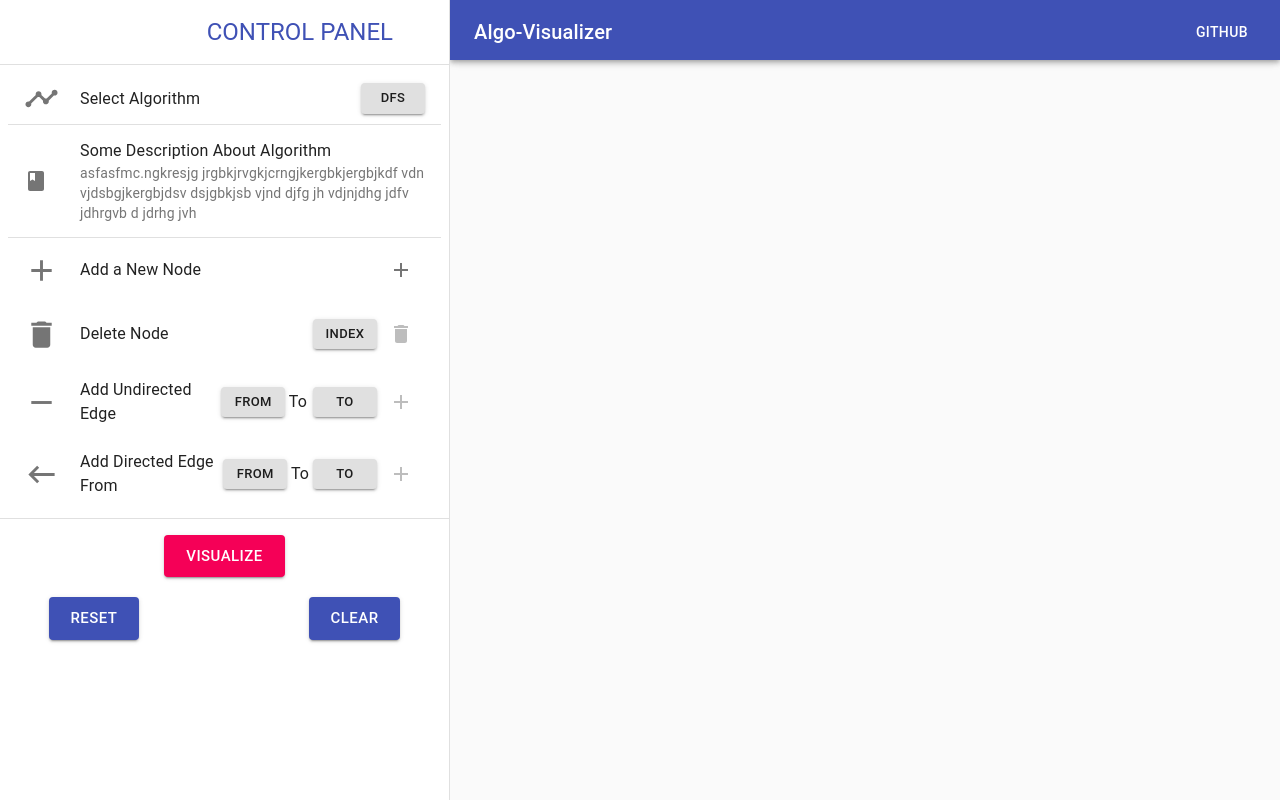
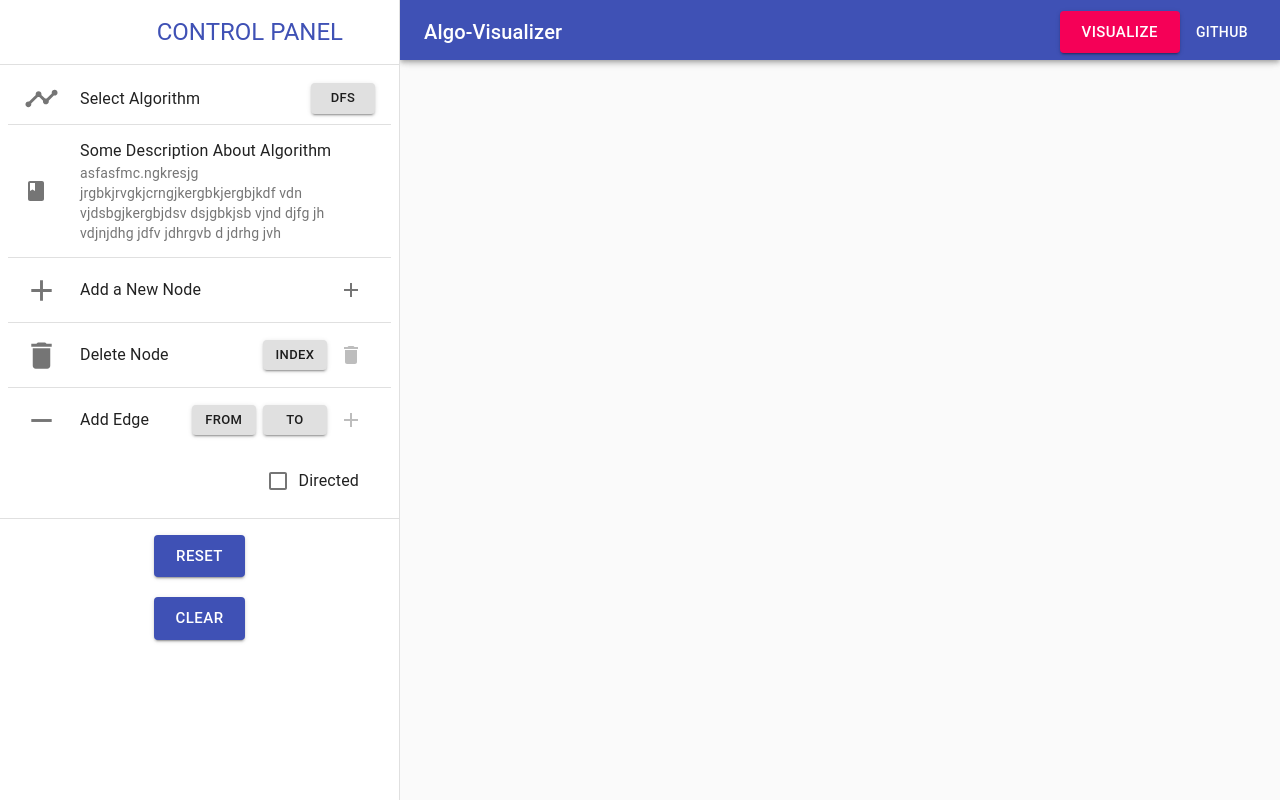
Before and after one commit to Synergise-IIT-Bhubaneswar/algo-visualizer, a React (Create React App) app: page / in a window 1280 px wide. Built offline with nearby package versions, Linux system fonts and the light colour scheme; some icons are missing.

Commit message:
Moved Visualize to AppBar, AddEdge UI improvement

```diff
--- a/src/components/UI/Header/Drawer.js
+++ b/src/components/UI/Header/Drawer.js
@@ -19,8 +19,11 @@ import List from "@material-ui/core/List";
 import ListItem from "@material-ui/core/ListItem";
 import ListItemText from "@material-ui/core/ListItemText";
 import Button from "@material-ui/core/Button";
+import FormGroup from "@material-ui/core/FormGroup"
+import FormControlLabel from '@material-ui/core/FormControlLabel'
+import Checkbox from '@material-ui/core/Checkbox'
 
-const drawerWidth = 450;
+const drawerWidth = 400;
 const useStyles = makeStyles((theme) => ({
   hide: {
     display: "none",
@@ -77,6 +80,7 @@ const CustomDrawer = (props) => {
   const [deleteNode, setDeleteNode] = useState("Index");
   const [deleteNodeMenuAnchor, setDeleteNodeMenuAnchor] = useState(null);
   const deleteNodeMenuOpen = Boolean(deleteNodeMenuAnchor);
+  const [isDirectedEdge, setIsDirectedEdge] = useState(false)
 
   //const nodeIndices = []
   useEffect(() => {
@@ -149,6 +153,9 @@ const CustomDrawer = (props) => {
     setEdgeTo("To");
   };
 
+  const checkDirectedEdge = () => {
+    setIsDirectedEdge(prev => !prev)
+  }
   return (
     <Drawer
       className={classes.drawer}
@@ -211,6 +218,7 @@ const CustomDrawer = (props) => {
               <AddNodeIcon />
             </IconButton>
           </ListItem>
+          <Divider />
           <ListItem>
             <ListItemIcon>
               <DeleteIcon fontSize="large" />
@@ -235,11 +243,13 @@ const CustomDrawer = (props) => {
               <DeleteIcon />
             </IconButton>
           </ListItem>
+          <Divider />
           <ListItem>
             <ListItemIcon>
               <UndirectedEdgeIcon fontSize="large" />
             </ListItemIcon>
-            <ListItemText primary="Add Undirected Edge"></ListItemText>
+            <ListItemText primary="Add Edge"></ListItemText>
+
             <Menu
               selectedOption={edgeFrom}
               options={nodeIndices}
@@ -249,8 +259,8 @@ const CustomDrawer = (props) => {
               close={closeMenu}
               click={(e) => openEdgeFromMenu(e)}
             ></Menu>
-            &nbsp;
-            <ListItemText primary="To"></ListItemText>&nbsp;&nbsp;
+            &nbsp;&nbsp;
+            {/* <ListItemText primary="To"></ListItemText>&nbsp;&nbsp; */}
             <Menu
               selectedOption={edgeTo}
               options={nodeIndices}
@@ -260,9 +270,10 @@ const CustomDrawer = (props) => {
               close={closeMenu}
               click={(e) => openEdgeToMenu(e)}
             ></Menu>
+
             <IconButton
               onClick={() =>
-                addEdge(parseInt(edgeFrom), parseInt(edgeTo), false)
+                addEdge(parseInt(edgeFrom), parseInt(edgeTo), isDirectedEdge)
               }
               disabled={
                 edgeFrom === edgeTo || edgeFrom === "From" || edgeTo === "To"
@@ -273,39 +284,16 @@ const CustomDrawer = (props) => {
           </ListItem>
           <ListItem>
             <ListItemIcon>
-              <DirectedEdgeIcon fontSize="large" />
+              {/* <UndirectedEdgeIcon fontSize="large" /> */}
             </ListItemIcon>
-            <ListItemText primary="Add Directed Edge From"></ListItemText>
-            <Menu
-              selectedOption={edgeFrom}
-              options={nodeIndices}
-              selectOption={selectEdgeFrom}
-              open={addEdgeFromMenuOpen}
-              anchor={addEdgeFromMenuAnchor}
-              close={closeMenu}
-              click={(e) => openEdgeFromMenu(e)}
-            ></Menu>
-            &nbsp;
-            <ListItemText primary="To"></ListItemText>&nbsp;&nbsp;
-            <Menu
-              selectedOption={edgeTo}
-              options={nodeIndices}
-              selectOption={selectEdgeTo}
-              open={addEdgeToMenuOpen}
-              anchor={addEdgeToMenuAnchor}
-              close={closeMenu}
-              click={(e) => openEdgeToMenu(e)}
-            ></Menu>
-            <IconButton
-              onClick={() =>
-                addEdge(parseInt(edgeFrom), parseInt(edgeTo), true)
-              }
-              disabled={
-                edgeFrom === edgeTo || edgeFrom === "From" || edgeTo === "To"
-              }
-            >
-              <AddNodeIcon />
-            </IconButton>
+            <ListItemText primary=""></ListItemText>
+            {/* <FormGroup row> */}
+            <FormControlLabel
+              control={<Checkbox checked={isDirectedEdge} onChange={checkDirectedEdge} name="checkedA" />}
+              label="Directed" size="small"
+            />
+            {/* </FormGroup> */}
+
           </ListItem>
         </List>
       </div>
@@ -318,7 +306,7 @@ const CustomDrawer = (props) => {
         alignItems="center"
         className={classes.visualizeButtonContainer}
       >
-        <Button
+        {/* <Button
           variant="contained"
           color="secondary"
           size="large"
@@ -326,14 +314,14 @@ const CustomDrawer = (props) => {
         >
           VISUALIZE
         </Button>
-        &nbsp;
-        <Grid
+        &nbsp; */}
+        {/* <Grid
           container
           direction="row"
           justify="space-around"
         //alignItems="center"
         //className={classes.visualizeButtonContainer}
-        >
+        > */}
         <Button
           variant="contained"
           color="primary"
@@ -352,7 +340,7 @@ const CustomDrawer = (props) => {
           CLEAR
         </Button>
       </Grid>
-      </Grid>
+      {/* </Grid> */}
       {/* </div> */}
       {/* <div className={classes.visualizeButton}> */}
       {/* </div> */}
--- a/src/components/UI/Header/Header.js
+++ b/src/components/UI/Header/Header.js
@@ -9,8 +9,9 @@ import CustomDrawer from "./Drawer";
 import Typography from "@material-ui/core/Typography";
 import Button from "@material-ui/core/Button";
 import ChevronRightIcon from "@material-ui/icons/ChevronRight";
+import Grid from "@material-ui/core/Grid";
 
-const drawerWidth = 450;
+const drawerWidth = 400;
 
 const useStyles = makeStyles((theme) => ({
   root: {
@@ -55,6 +56,13 @@ const useStyles = makeStyles((theme) => ({
     ...theme.mixins.toolbar,
     justifyContent: "flex-end",
   },
+  visualizeButtonContainer: {
+    display: "flex",
+    flexDirection: "row",
+    alignItems: "center",
+    justifyContent: "center",
+    padding: theme.spacing(2, 1, 2),
+  },
 }));
 
 const Header = (props) => {
@@ -94,6 +102,18 @@ const Header = (props) => {
           <Typography variant="h6" className={classes.title}>
             Algo-Visualizer
           </Typography>
+          <Grid
+            className={classes.visualizeButtonContainer}>
+            <Button
+              variant="contained"
+              color="secondary"
+              size="large"
+              onClick={() => props.canvasRef.current.startVisualizing()}
+            >
+              VISUALIZE
+            </Button>
+
+          </Grid>
           <Button color="inherit">Github</Button>
         </Toolbar>
       </AppBar>
```
Lines whose indentation alone changed are shown as unchanged.
